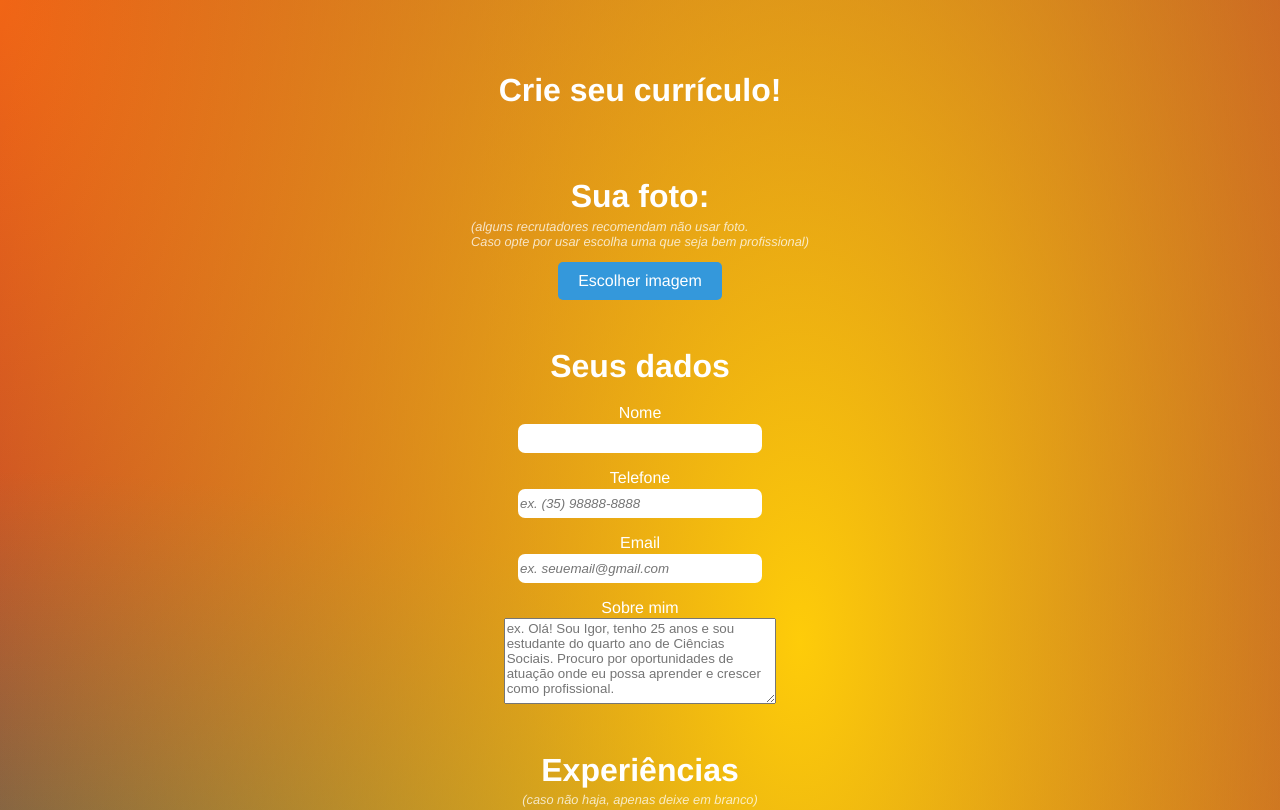
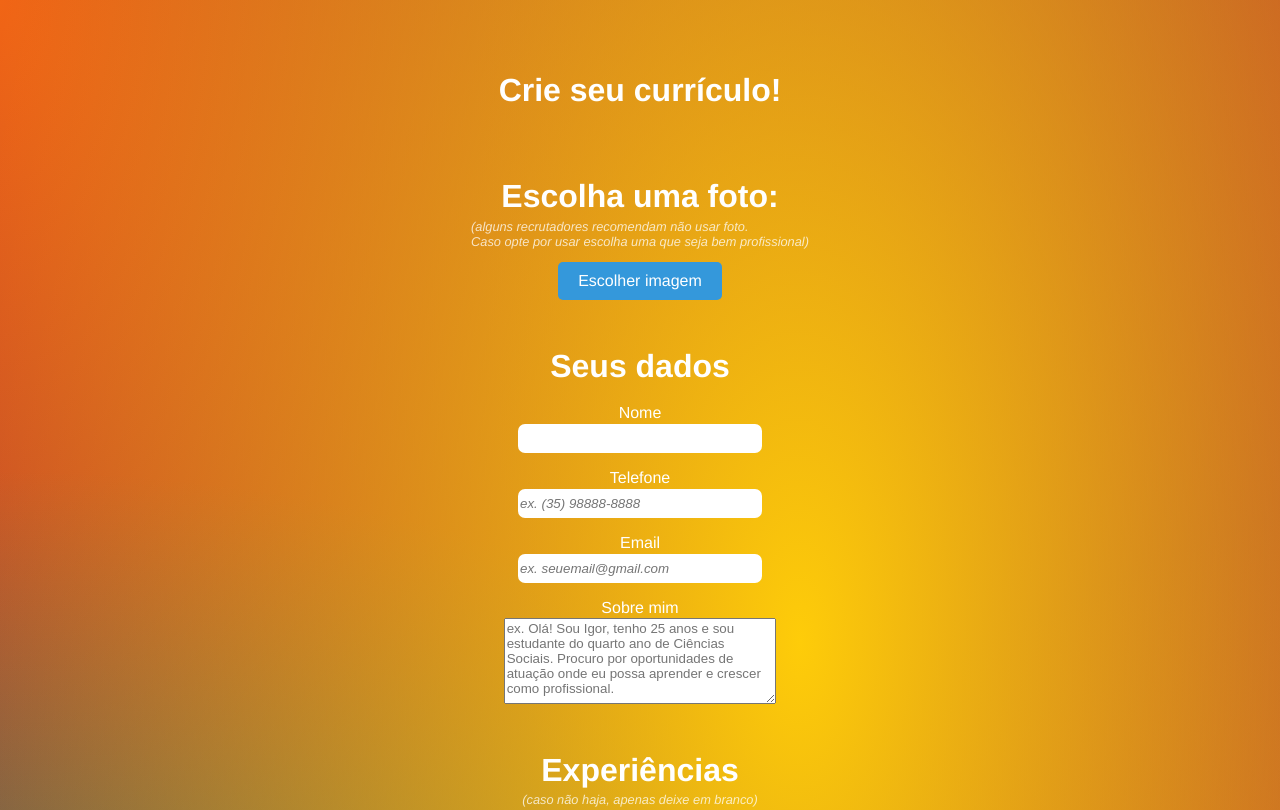
Before and after one commit to devPadua/criarcurriculo, a plain HTML site: page index.html in a window 1280 px wide. Shown: the top 810 px of the page. Drawn offline with Linux system fonts and the light colour scheme.

Commit message:
Update index.html

```diff
--- a/index.html
+++ b/index.html
@@ -13,7 +13,7 @@
     <container>
     <div class="dados">
         <h1>Crie seu currículo!</h1>
-        <h2>Sua foto:</h2>
+        <h2>Escolha uma foto:</h2>
         <p class="disclaimer"> (alguns recrutadores recomendam não usar foto. <br> Caso opte por usar escolha uma que seja bem profissional)</p>
         <label for="file-input">Escolher imagem</label>
         <canvas width="150" height="150" id="canvas"></canvas>
```
